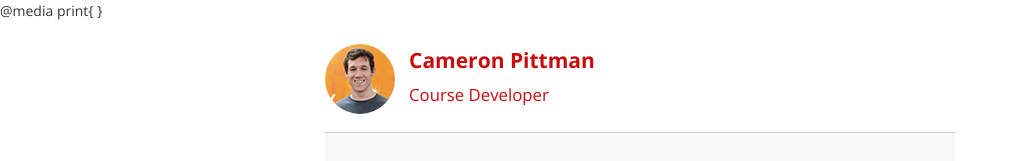
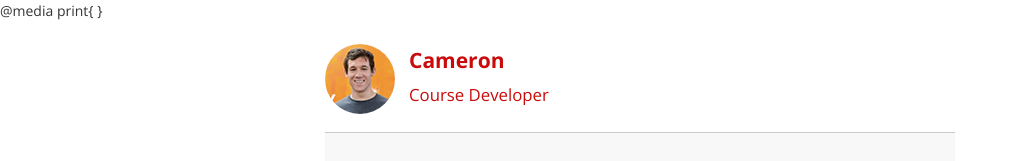
Before and after one commit to bumpylog/SpeedOptimizationProject, a plain HTML site: page index.html in a window 1280 px wide. Shown: the top 161 px of the page, without its empty margins (0-1018 px from the left). Drawn offline with nearby package versions, Linux system fonts and the light colour scheme.

Commit message:
Changed name

```diff
--- a/index.html
+++ b/index.html
@@ -29,7 +29,7 @@
   <body>
     <header>
       <a href="/"><img src="img/profilepic.jpg"></a>
-      <p>Cameron Pittman<br><span>Course Developer</span></p>
+      <p>Cameron<br><span>Course Developer</span></p>
     </header>
 
     <div class="container">
```
